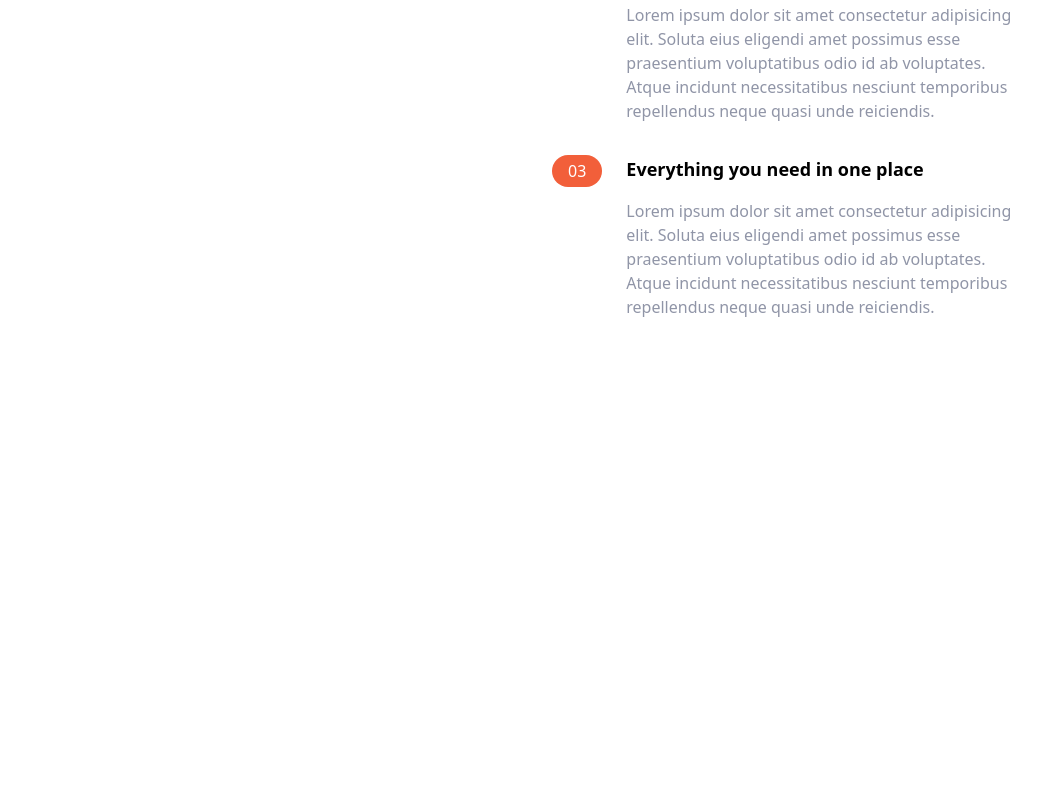
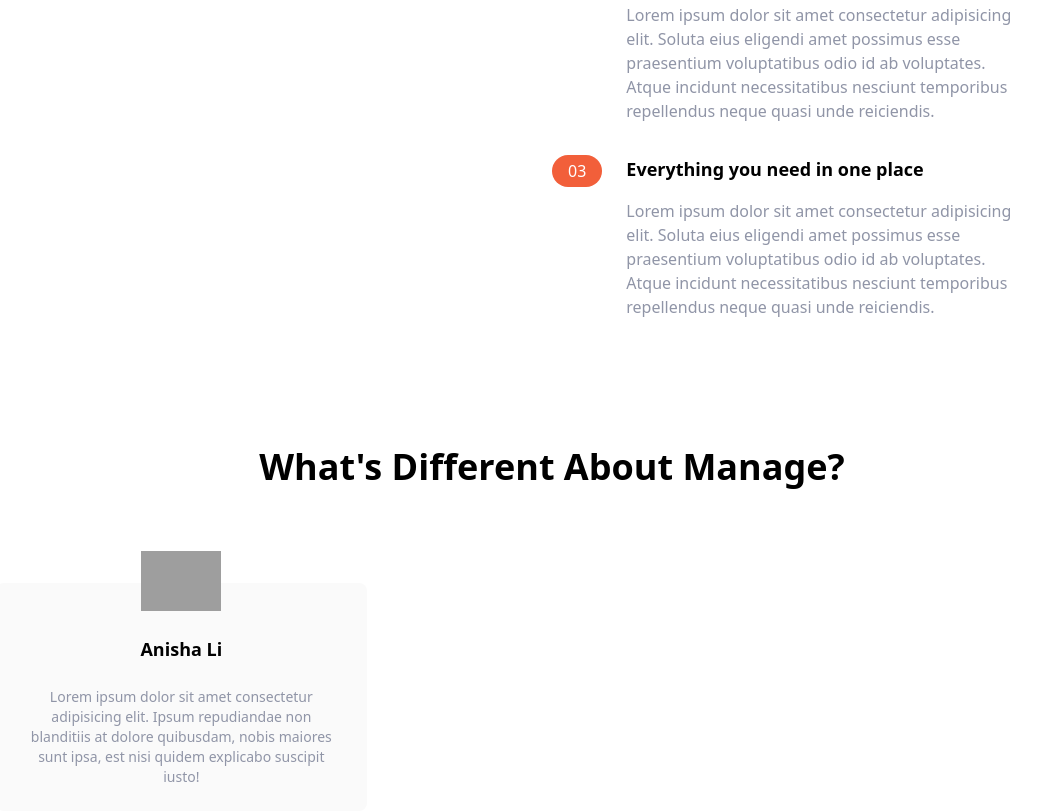
Before and after one commit to Codehack-01/Management_project, a website: page index.html in a window 1280 px wide. Shown: the part 1148-1959 px from the top of the page, without its empty margins (88-1129 px from the left). Before the commit the page ends 1467 px from the top, so only its background shows below. Drawn offline with Linux system fonts and the light colour scheme; grey boxes are pictures that could not be loaded.

Commit message:
source code

```diff
--- a/index.html
+++ b/index.html
@@ -179,7 +179,32 @@
             </div>
           </div>
         </div>
+      </div>
+    </section>
 
+    <!-- Testimonials -->
+    <section id="testimonials">
+      <!-- Container to heading and testm blocks -->
+      <div class="max-w-6xl px-5 mx-auto mt-32 text-center">
+        <!-- Heading -->
+        <h2 class="text-4xl font-bold text-center">
+          What's Different About Manage?
+        </h2>
+        <!-- Testimonial Container -->
+        <div class="flex flex-col mt-24 md:flex-row md:space-x-6">
+          <!-- Testimonials 1-->
+          <div
+            class="flex flex-col items-center p-6 space-y-6 rounded-lg bg-veryLightGray md:w-1/3"
+          >
+            <img src="https://github.com/bradtraversy/tailwind-landing-page/blob/main/img/avatar-anisha.png?raw=true" class="w-20 -mt-14" alt="" />
+            <h5 class="text-lg font-bold">Anisha Li</h5>
+            <p class="text-sm text-darkGrayishBlue">
+              Lorem ipsum dolor sit amet consectetur adipisicing elit. Ipsum
+              repudiandae non blanditiis at dolore quibusdam, nobis maiores sunt
+              ipsa, est nisi quidem explicabo suscipit iusto!
+            </p>
+          </div>
+        </div>
       </div>
     </section>
   </body>
```
Also changed, not shown: css/main.css.
